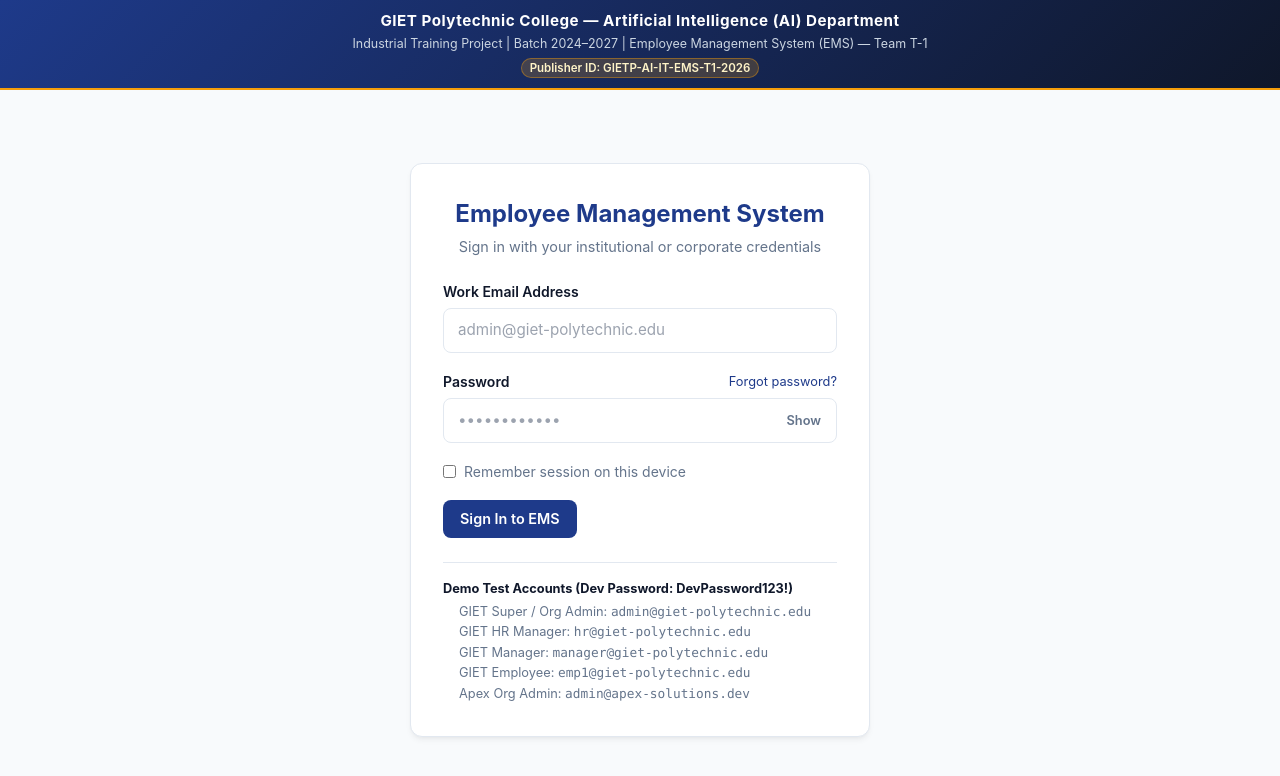
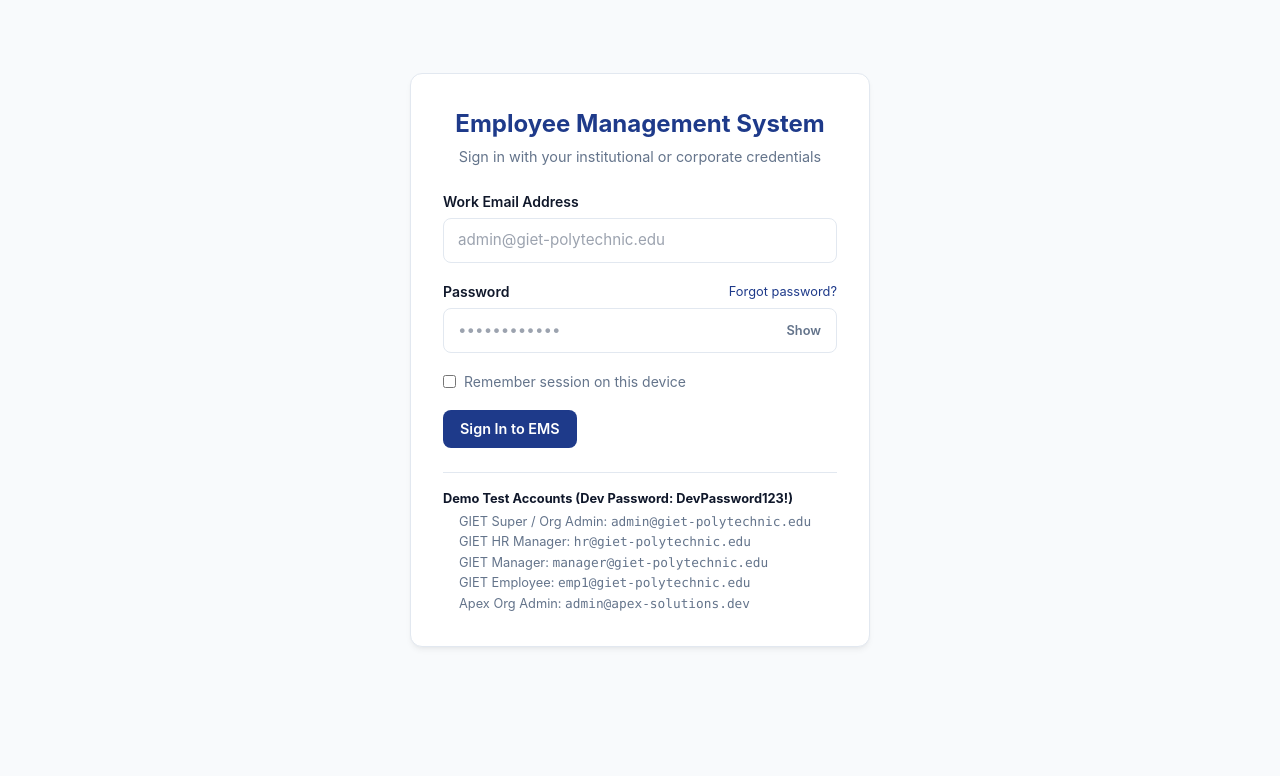
Before and after one commit to tejagiet/EMS, a Next.js app in the folder apps/web/: page /login in a window 1280 px wide. Shown: the top 776 px of the page. Built offline with nearby package versions, Linux system fonts and the light colour scheme.

Commit message:
fix(web): remove promotional institutional top banner from RootLayout

```diff
--- a/apps/web/app/layout.tsx
+++ b/apps/web/app/layout.tsx
@@ -1,4 +1,3 @@
-import { INSTITUTION } from "@ems/config";
 import type { Metadata } from "next";
 import "./globals.css";
 
@@ -16,16 +15,6 @@ export default function RootLayout({
   return (
     <html lang="en">
       <body>
-        <header className="institutional-banner">
-          <h2>
-            {INSTITUTION.name} — {INSTITUTION.department}
-          </h2>
-          <p>
-            {INSTITUTION.category} | Batch {INSTITUTION.batch} | {INSTITUTION.projectName} —{" "}
-            {INSTITUTION.team}
-          </p>
-          <div className="badge">Publisher ID: {INSTITUTION.publisherId}</div>
-        </header>
         {children}
       </body>
     </html>
```
